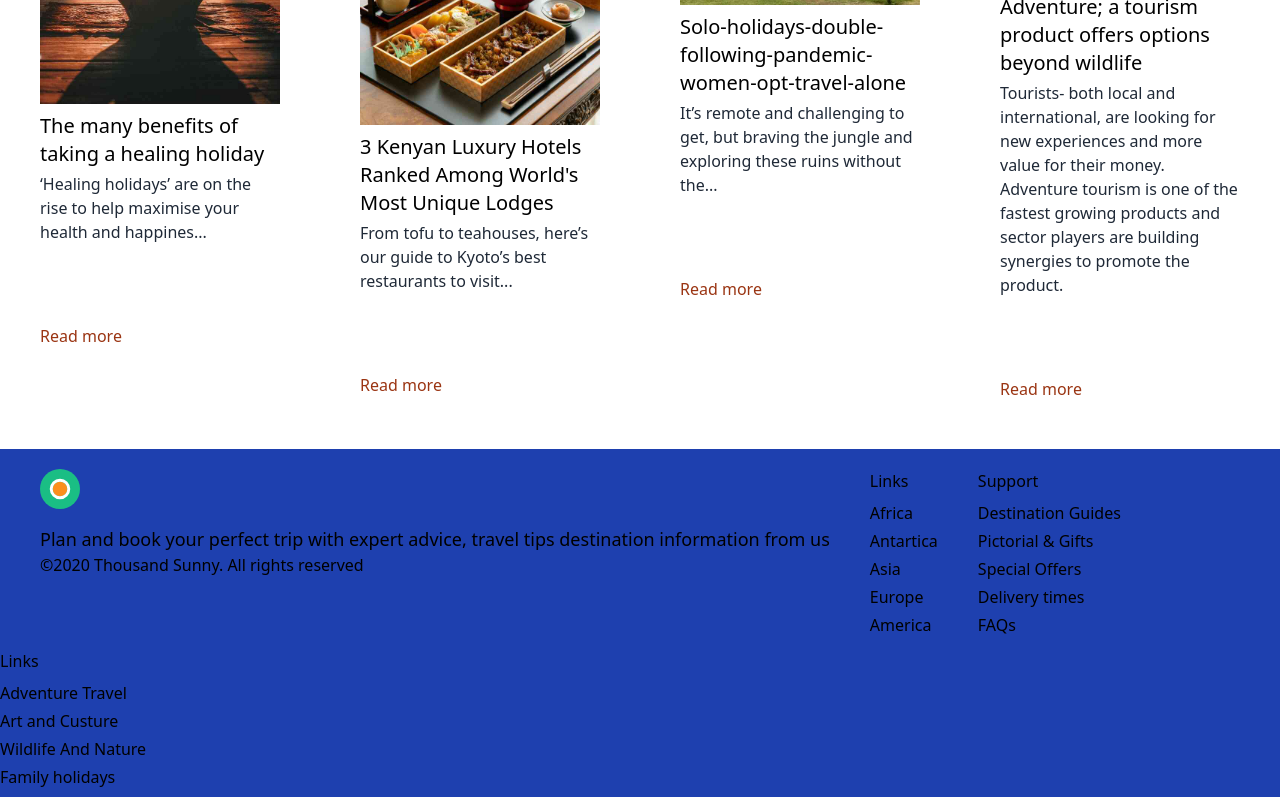
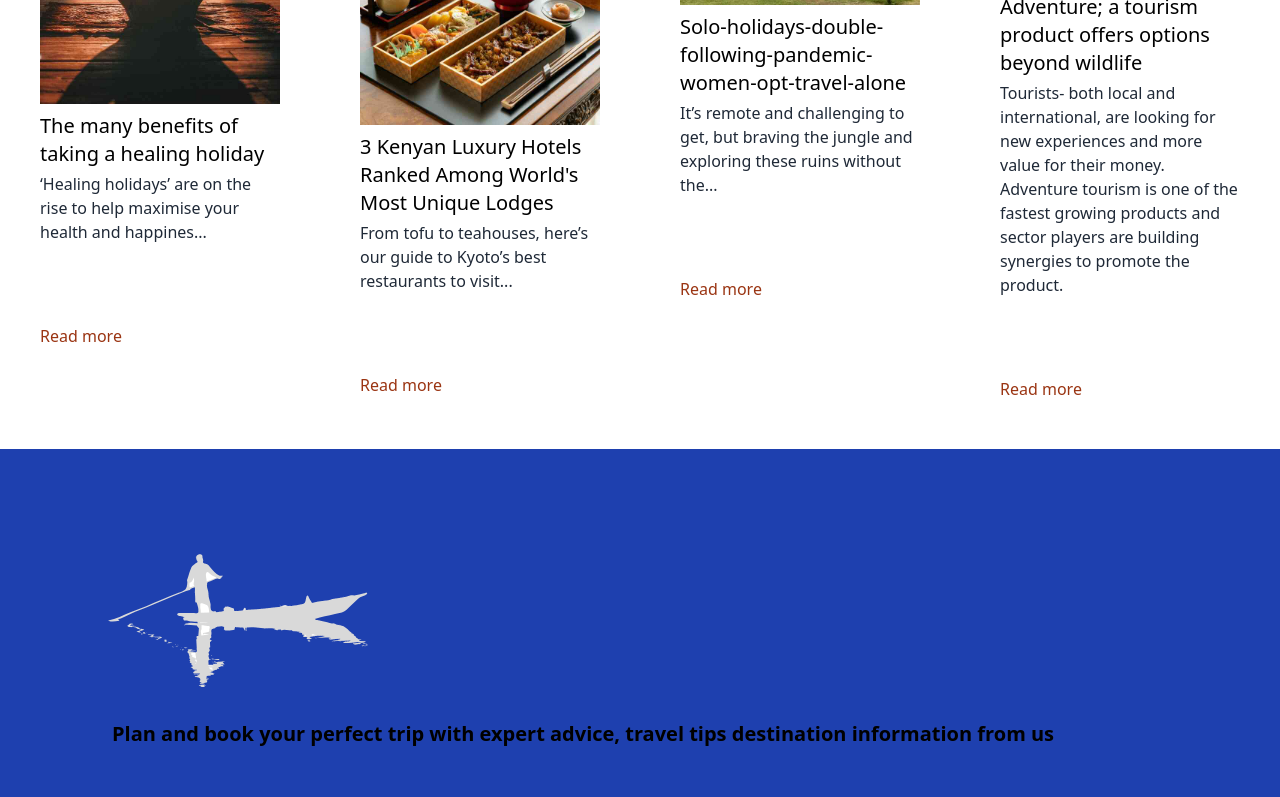
Before and after one commit to kevo-dev/gopiny, a Next.js app: page / in a window 1280 px wide. Shown: the part 2978-3775 px from the top of the page. Built offline with nearby package versions, Linux system fonts and the light colour scheme.

Commit message:
footer fix

```diff
--- a/components/Footer/Footer.tsx
+++ b/components/Footer/Footer.tsx
@@ -12,17 +12,15 @@
   Logo,
 } from '../../svgs';
 
-const destinations = ['Africa', 'Antartica', 'Asia', 'Europe', 'America'];
+const destinations = ['Ndere Island', 'Impala Sanctuary', 'Dunga Bay', 'Kisumu Museum', 'Kit Mikayi'];
 const shop = [
   'Destination Guides',
-  'Pictorial & Gifts',
   'Special Offers',
-  'Delivery times',
   'FAQs',
 ];
 const interests = [
   'Adventure Travel',
-  'Art and Custure',
+  'Art and Culture',
   'Wildlife And Nature',
   'Family holidays',
   'Food and drink',
@@ -37,17 +35,17 @@
 ];
 
 const Footer = () => (
-  <footer className="max-w-7xl bg-blue-800 mx-auto">
-    <div className="row flex flex-wrap pt-5">
-      <div className="wrapper px-10">
-        <div className="section">
-          <Logo size={40} />
-          <p className="advice mb-15 mt-4 items-start text-lg">
+  <footer className="max-w-7xl bg-blue-800 mx-auto p-12">
+    <div className="row flex flex-wrap p-12">
+      <div className="wrapper px-2">
+        <div className="section ">
+          <img src="/logo-white.svg" className="object-contain w-1/4"/>
+          <p className="advice p-2 mt-4 items-start text-xl font-semibold">
             Plan and book your perfect trip with expert advice, travel tips
             destination information from us
           </p>
-          <p className="text ">
-            &copy;2020 Thousand Sunny. All rights reserved
+          <p className="text m-12">
+            &copy;2022 Port Florence Lake Tours.
           </p>
         </div>
       </div>
```
Also changed, not shown: public/logo-white.svg.
